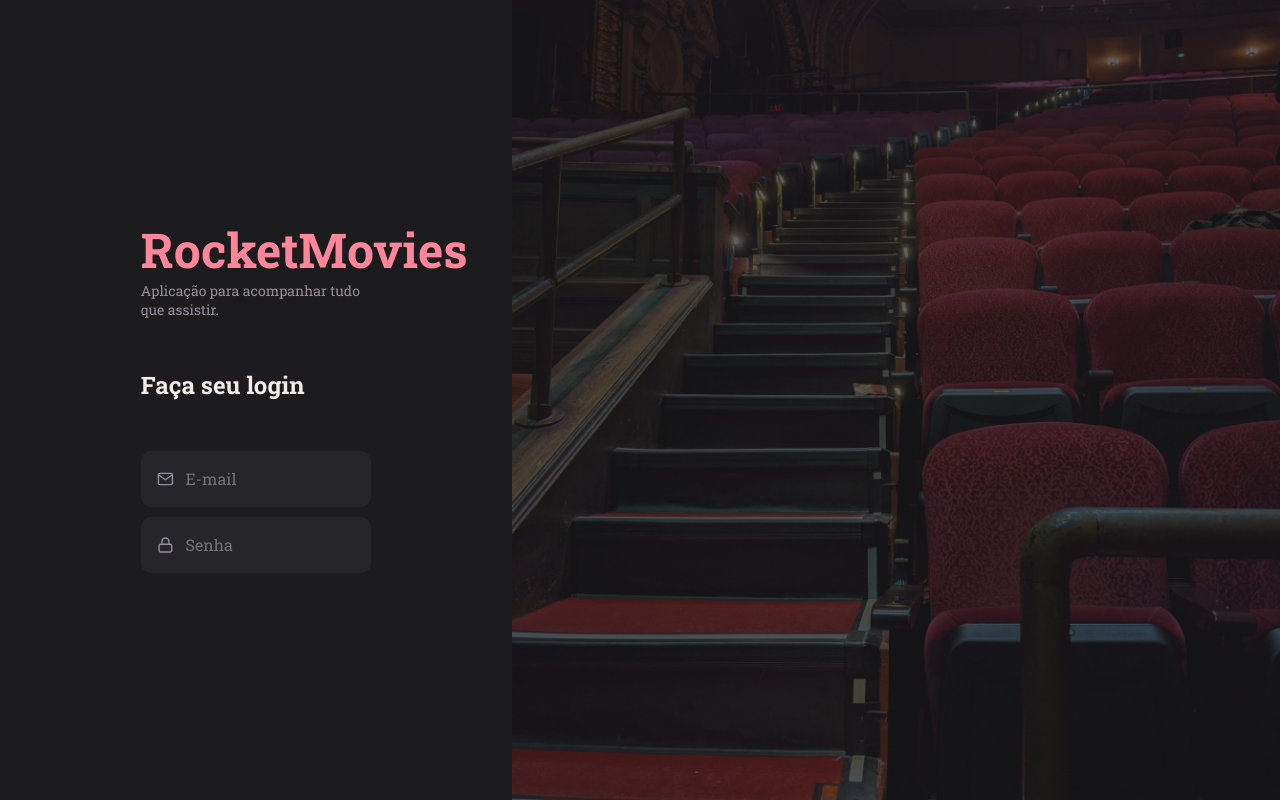
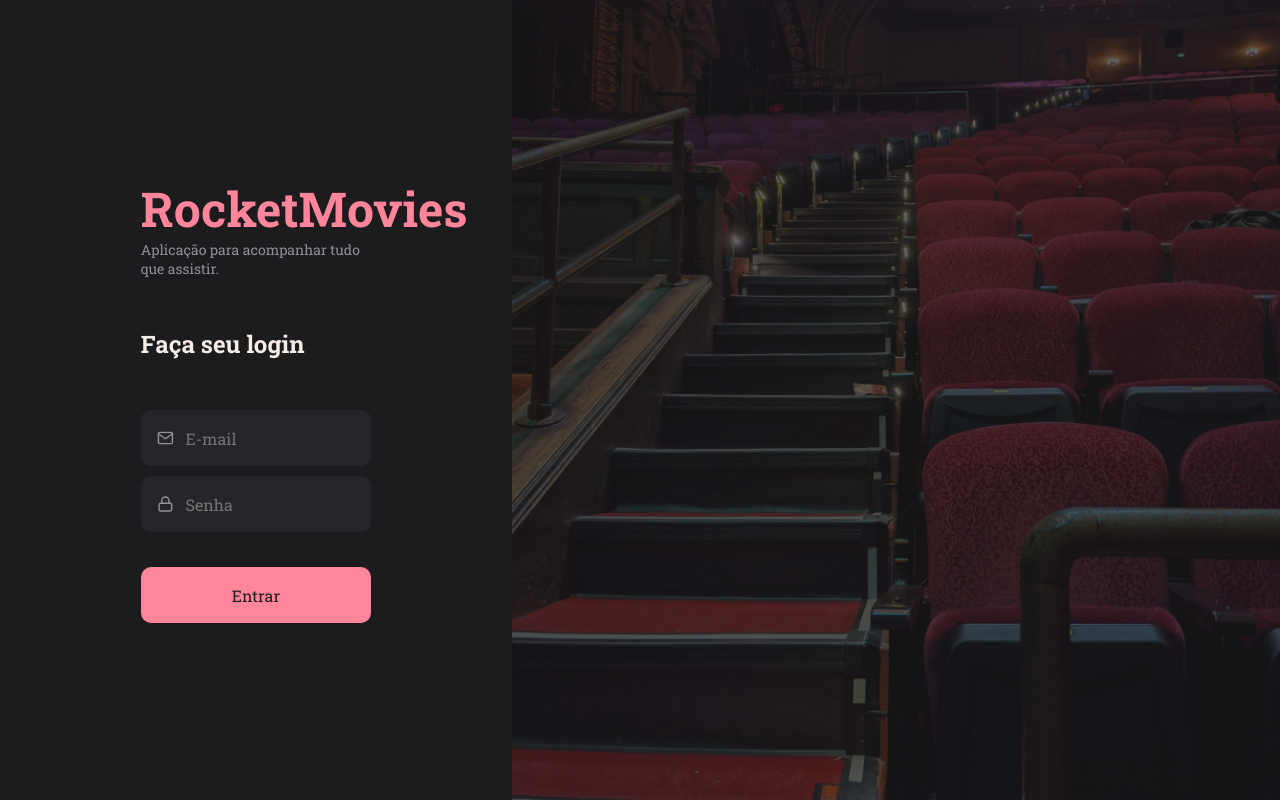
Before and after one commit to lucasfreittas/RocketFlix-Front, a React (Vite) app: page / in a window 1280 px wide. Built offline with nearby package versions, Linux system fonts and the light colour scheme.

Commit message:
Button Component

```diff
--- /dev/null
+++ b/src/Components/Button/index.jsx
@@ -0,0 +1,9 @@
+import { Container } from './styles';
+
+export function Button({title}){
+    return(
+        <Container>
+            {title}
+        </Container>
+    )
+};
--- /dev/null
+++ b/src/Components/Button/styles.js
@@ -0,0 +1,15 @@
+import styled from 'styled-components';
+
+export const Container = styled.button`
+    width: 100%;
+    background-color: ${({theme}) => theme.COLORS.PINK};
+    color: ${({theme}) => theme.COLORS.BACKGROUND_GRAY};
+
+    height: 56px;
+    border: none;
+    padding: 0 16px;
+    border-radius: 10px;
+
+    font-weight: medium;
+    font-size: 16px;
+`
--- a/src/Pages/SingIn/index.jsx
+++ b/src/Pages/SingIn/index.jsx
@@ -3,6 +3,7 @@
 import { Link } from 'react-router-dom';
 
 import { Input } from '../../Components/Input'
+import { Button } from '../../Components/Button'
 
 export function SingIn(){
     return(
@@ -14,6 +15,7 @@
                 <h2>Faça seu login</h2>
                 <Input type='email' icon={FiMail} placeholder='E-mail' />
                 <Input type='password' icon={FiLock} placeholder='Senha' />
+                <Button title='Entrar'/>
             </Form>
 
             <Photo/>
--- a/src/Pages/SingIn/styles.js
+++ b/src/Pages/SingIn/styles.js
@@ -47,7 +47,7 @@
       margin-bottom: 50px;
     }
 
-    > Input{
-      margin-bottom: 10px;
+    > Button{
+      margin-top: 25px;
     }
 `;
```
